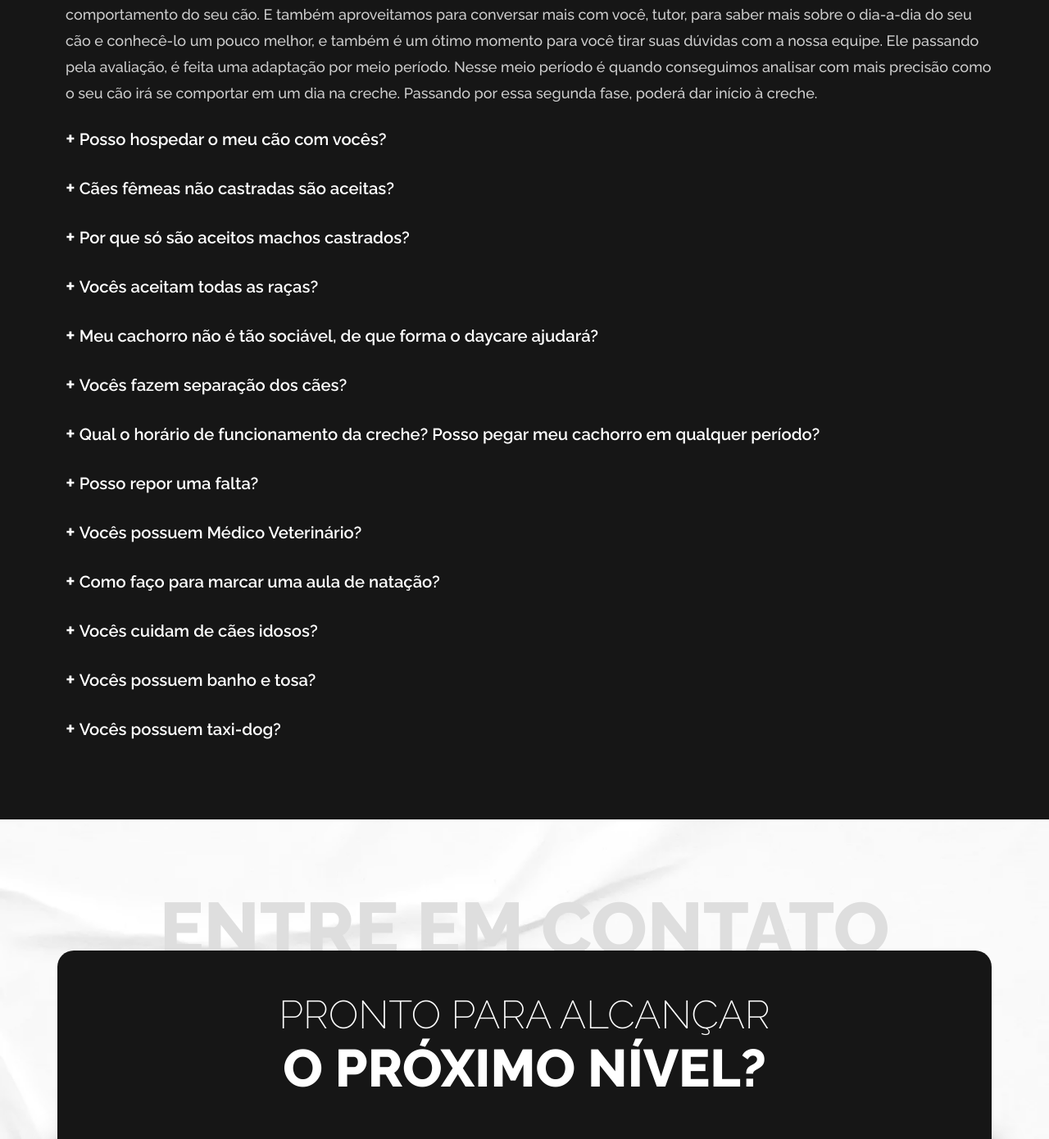
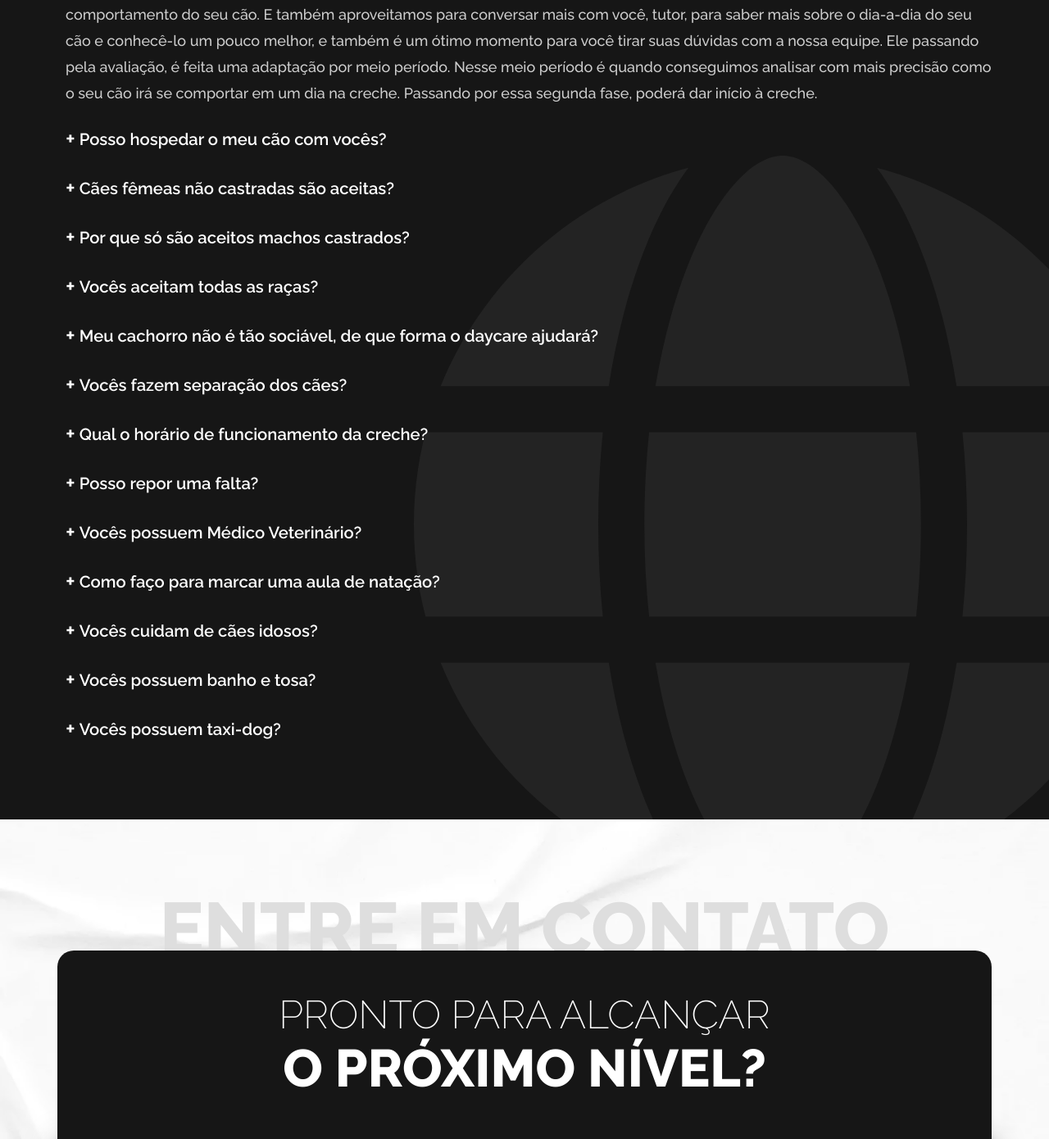
Before and after one commit to adrianholz/andrixdesign, a PHP site: page /service.html in a window 1280 px wide. Shown: the part 3172-4562 px from the top of the page at 82% size. Run offline with PHP 8.4, Linux system fonts and the light colour scheme.

Commit message:
Service Page Improvements

```diff
--- a/css/service-styles.css
+++ b/css/service-styles.css
@@ -281,7 +281,8 @@ main,
 }
 
 .faq-background {
-  background: var(--b2);
+  background-color: var(--b2);
+  background-repeat: no-repeat;
   color: var(--w1);
 }
 
--- a/service.html
+++ b/service.html
@@ -141,7 +141,7 @@
     <div class="projects-heading faq-heading">
       <h1>Dúvidas Frequentes</h1>
     </div>
-    <div class="faq-background">
+    <div class="faq-background" style="background-image:url(../img/svg/website-dark-2.svg); background-size: 900px 900px; background-position: bottom -90px right -125px;">
       <div class="faq-inner">
         <dl>
           <div>
@@ -212,7 +212,7 @@
           <div>
             <dt>
               <button aria-controls="pergunta08" aria-expanded="false">
-                Qual o horário de funcionamento da creche? Posso pegar meu cachorro em qualquer período?
+                Qual o horário de funcionamento da creche?
               </button>
             </dt>
             <dd id="pergunta08">
```
Also changed, not shown: img/svg/website-dark-2.svg (added).
